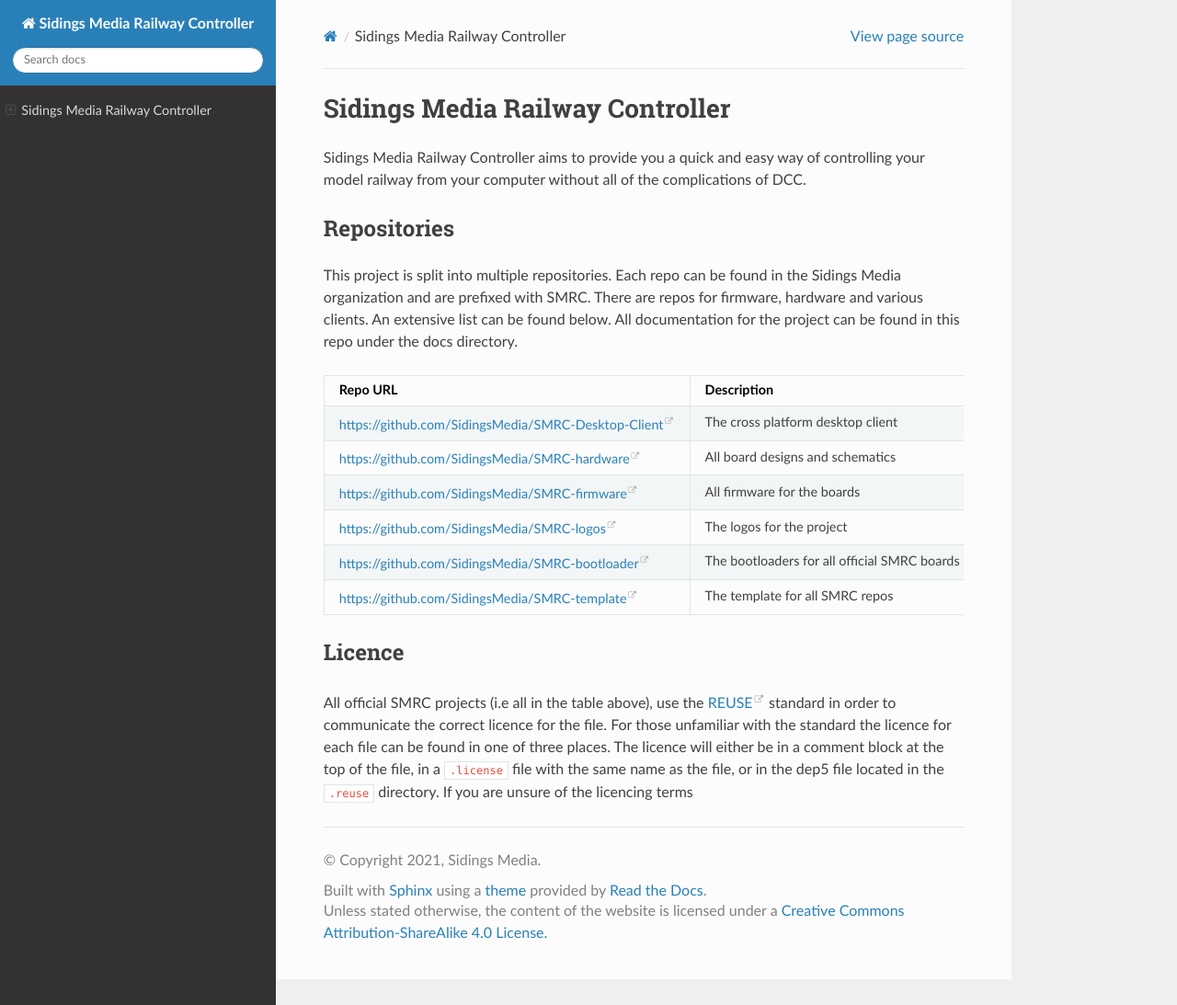
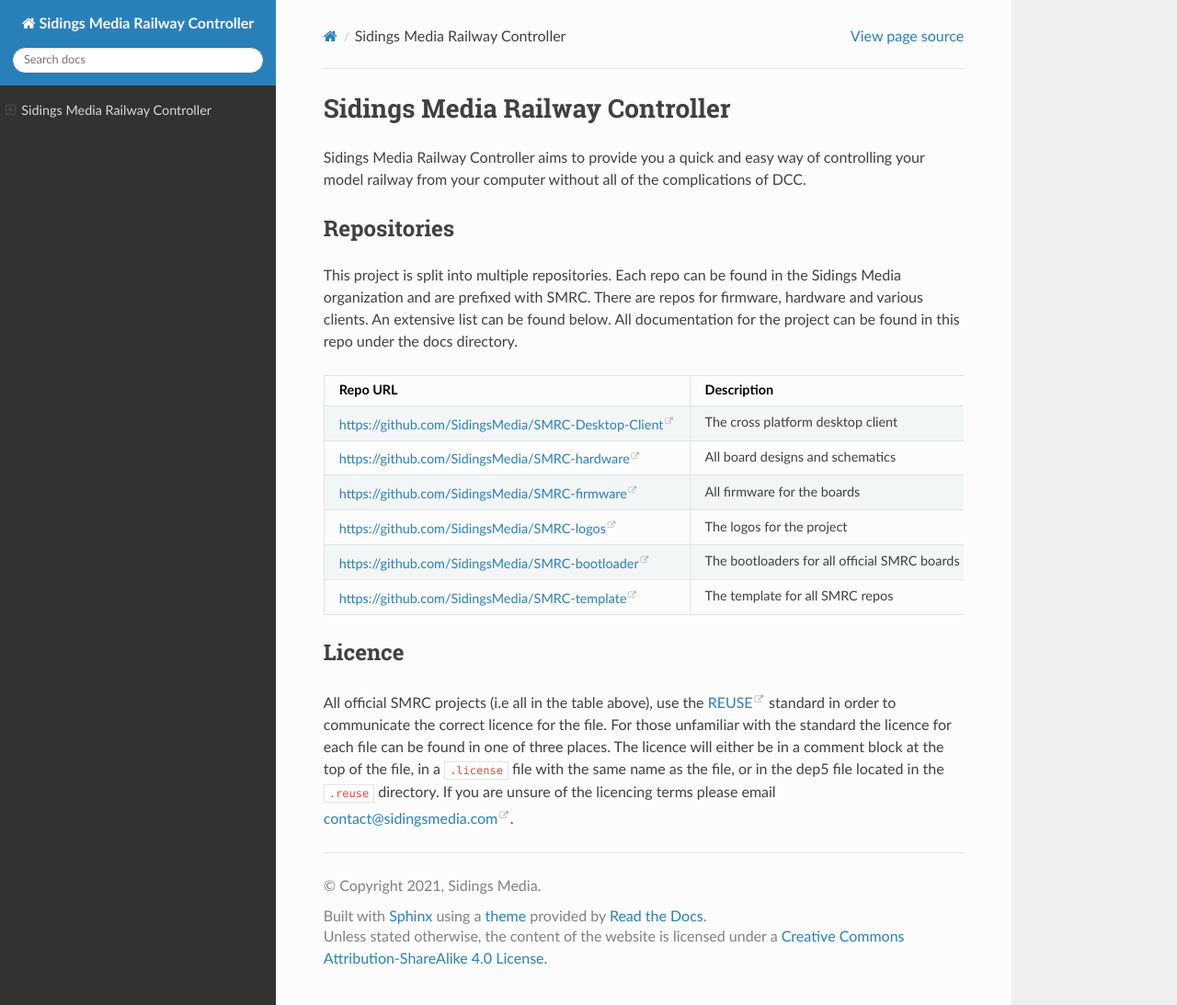
Before and after one commit to SidingsMedia/Sidings-Media-Railway-Controller, a Sphinx documentation site: the page built from docs/index.rst, in a window 1280 px wide and 1093 px high. Shown: the whole window at 92% size. Built offline with Sphinx 7.4.7 and the Read the Docs theme 2.0.0, drawn with Linux system fonts in a browser that asks for light colours.

Commit message:
Added licence email
Signed-off-by: Matthew Nickson <mnickson@sidingsmedia.com>

```diff
--- a/docs/index.rst
+++ b/docs/index.rst
@@ -53,6 +53,8 @@
 can be found in one of three places. The licence will either be in a
 comment block at the top of the file, in a ``.license`` file with the
 same name as the file, or in the dep5 file located in the ``.reuse``
-directory. If you are unsure of the licencing terms
+directory. If you are unsure of the licencing terms please email
+`contact@sidingsmedia.com`_.
 
+.. _contact@sidingsmedia.com: mailto:contact@sidingsmedia.com
 .. _REUSE: https://reuse.software
```
